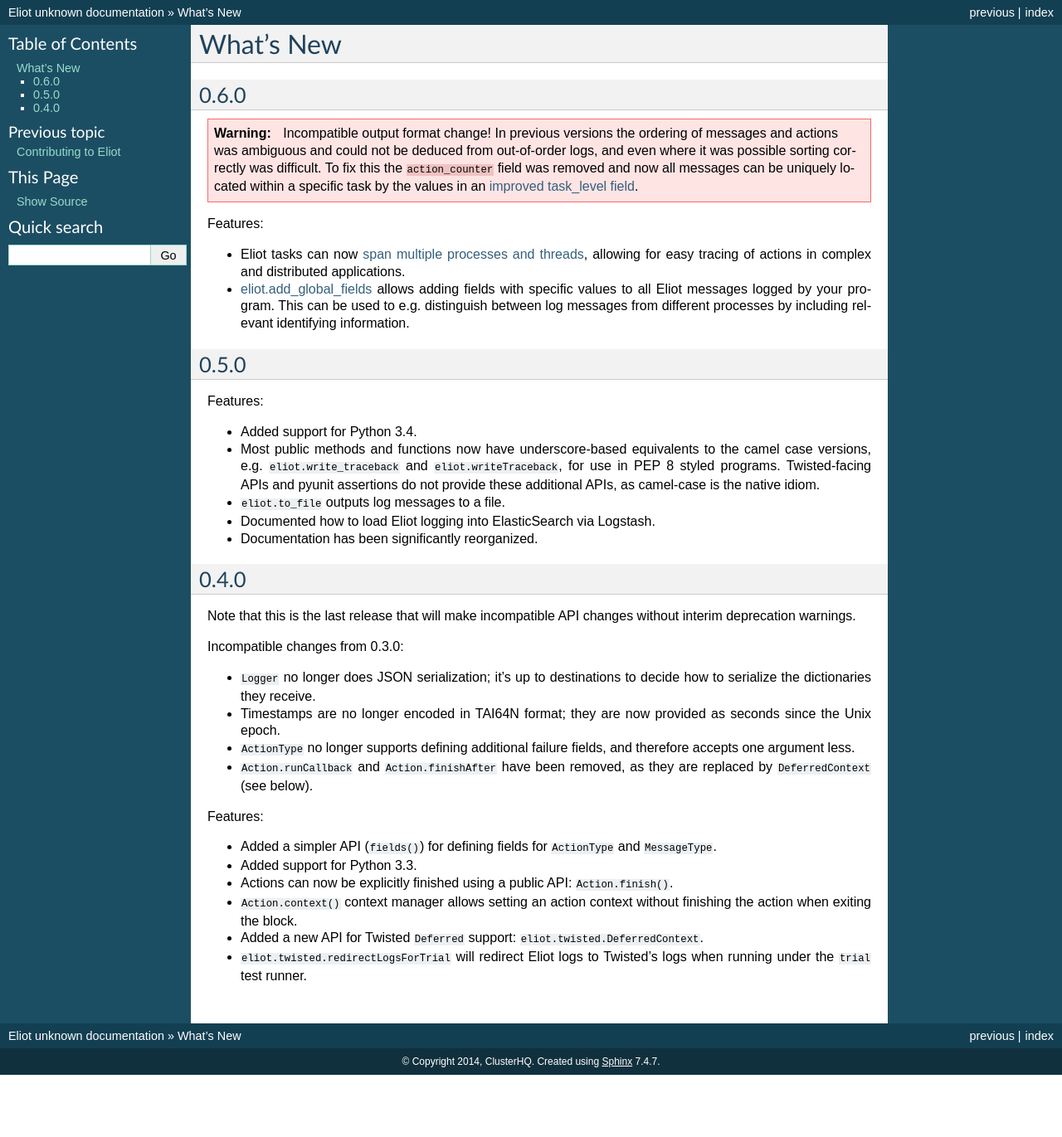
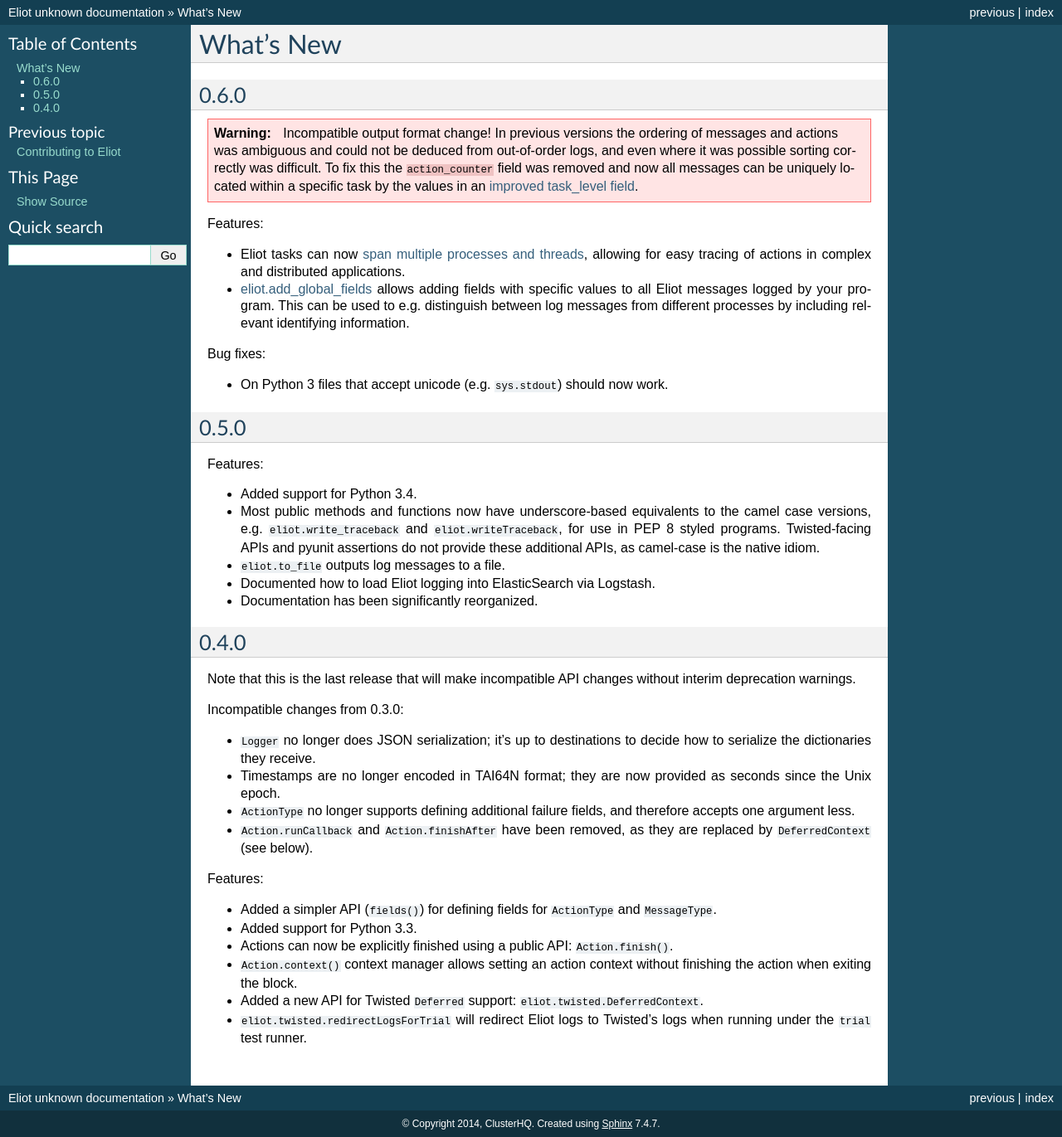
Before and after one commit to itamarst/eliot, a Sphinx documentation site: the page built from docs/source/news.rst, in a window 1280 px wide. Shown: the whole page at 83% size. Built offline with Sphinx 7.4.7, drawn with Linux system fonts in a browser that asks for light colours; before the commit the page ends 1296 px from its top, so only the background shows below that.

Commit message:
News entry for Unicode file fix.

```diff
--- a/docs/source/news.rst
+++ b/docs/source/news.rst
@@ -14,6 +14,10 @@
 * Eliot tasks can now :ref:`span multiple processes and threads <cross process tasks>`, allowing for easy tracing of actions in complex and distributed applications.
 * :ref:`eliot.add_global_fields <add_global_fields>` allows adding fields with specific values to all Eliot messages logged by your program.
   This can be used to e.g. distinguish between log messages from different processes by including relevant identifying information.
+
+Bug fixes:
+
+* On Python 3 files that accept unicode (e.g. ``sys.stdout``) should now work.
 
 
 0.5.0
```
